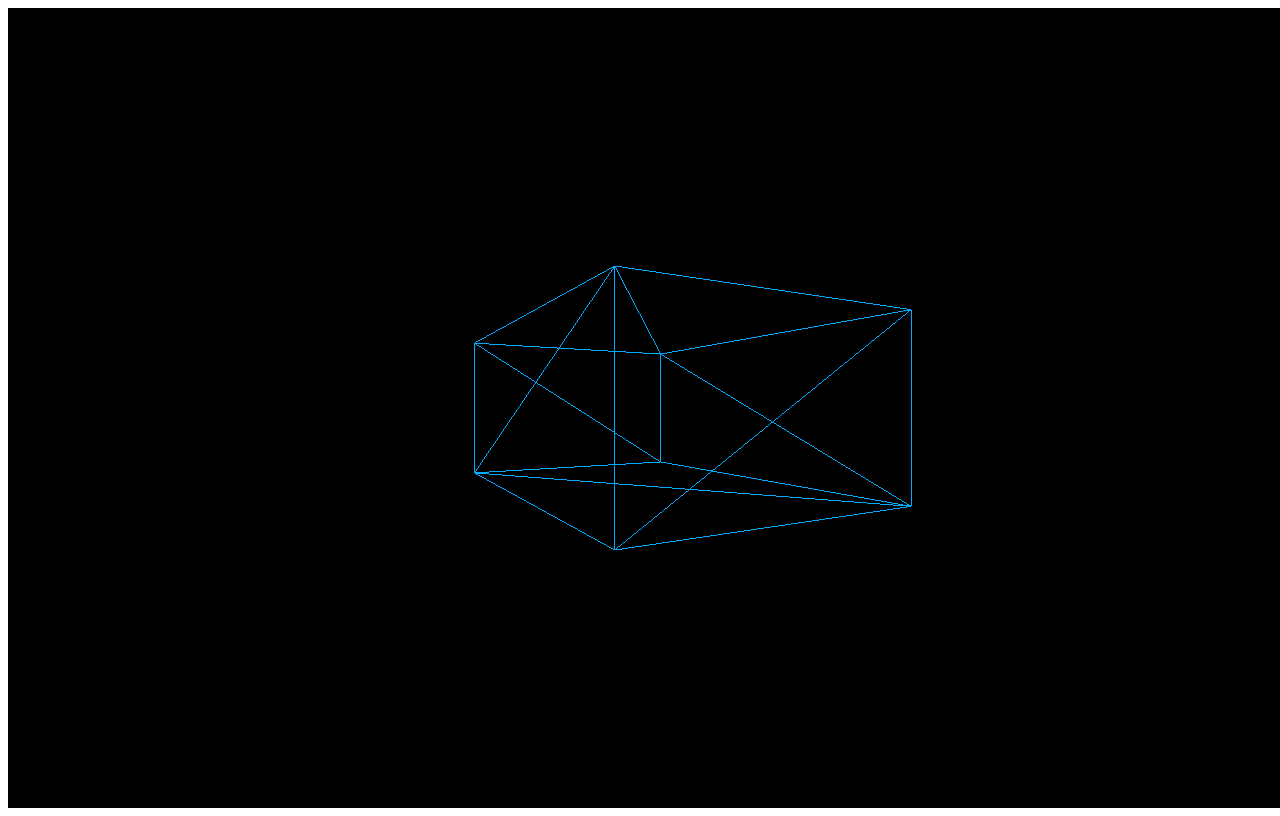
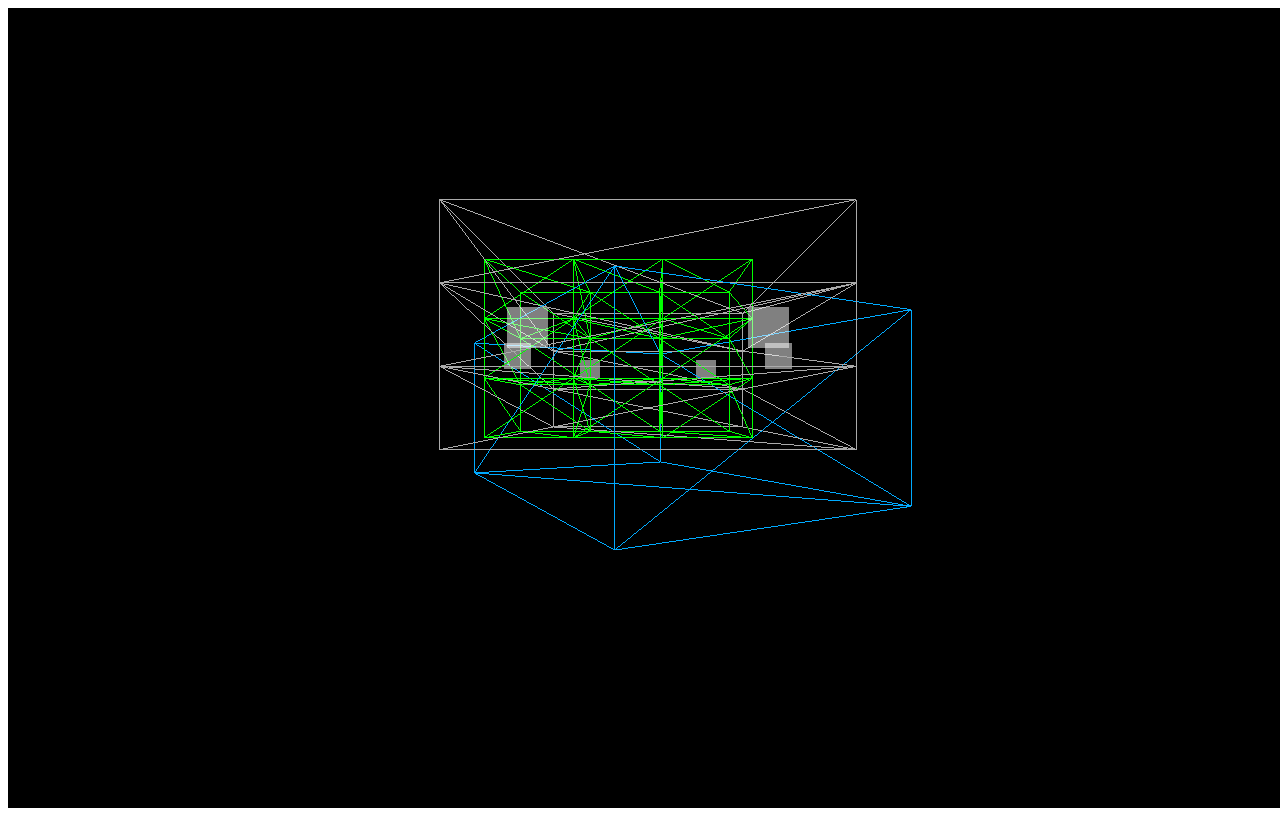
Before and after one commit to rayen-kld/School-3D-Model, a plain HTML site: page index.html in a window 1280 px wide. Drawn offline with nearby package versions, Linux system fonts and the light colour scheme; animation ran at ten frames a second.

Commit message:
Update index.html

```diff
--- a/index.html
+++ b/index.html
@@ -31,6 +31,43 @@
             renderer.render(scene, camera);
         }
         animate();
+    // Add Floors (3 levels)
+for (var i = 0; i < 3; i++) {
+    var floorGeometry = new THREE.BoxGeometry(10, 2, 15); // Width, Height, Depth
+    var floorMaterial = new THREE.MeshBasicMaterial({ color: 0xaaaaaa, wireframe: true });
+    var floorMesh = new THREE.Mesh(floorGeometry, floorMaterial);
+
+    floorMesh.position.y = i * 2; // Stacking floors on top of each other
+    scene.add(floorMesh);
+}
+// Add Rooms (Dividing each floor into classrooms, hall, etc.)
+var roomSize = 3; // Approximate size of each classroom
+for (var i = 0; i < 3; i++) { // For each floor
+    for (var j = -4; j <= 4; j += roomSize) { // Position rooms along width
+        var roomGeometry = new THREE.BoxGeometry(3, 2, 5); // Room size
+        var roomMaterial = new THREE.MeshBasicMaterial({ color: 0x00ff00, wireframe: true });
+        var roomMesh = new THREE.Mesh(roomGeometry, roomMaterial);
+
+        roomMesh.position.set(j, i * 2, 0); // Arrange rooms
+        scene.add(roomMesh);
+    }
+}
+// Add Windows (4 sides)
+var windowGeometry = new THREE.BoxGeometry(1, 1, 0.1); // Small window size
+var windowMaterial = new THREE.MeshBasicMaterial({ color: 0xffffff, transparent: true, opacity: 0.5 });
+
+var windowPositions = [
+    [-3, 2, 7], [3, 2, 7], // Front (North)
+    [-3, 2, -7], [3, 2, -7], // Back (South)
+    [-5, 2, 0], [5, 2, 0]  // Sides (East, West)
+];
+
+windowPositions.forEach(pos => {
+    var windowMesh = new THREE.Mesh(windowGeometry, windowMaterial);
+    windowMesh.position.set(pos[0], pos[1], pos[2]); // Place windows
+    scene.add(windowMesh);
+});
+
     </script>
 </body>
 </html>
```
